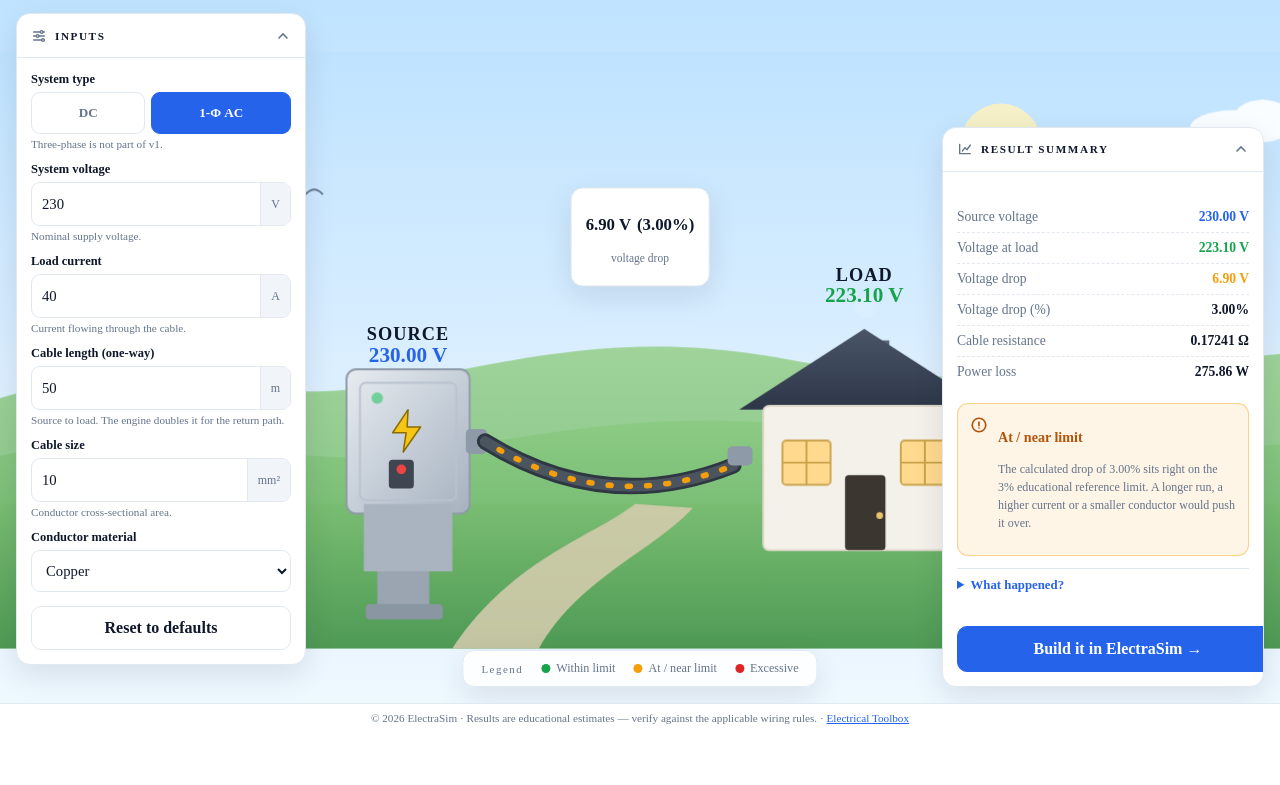
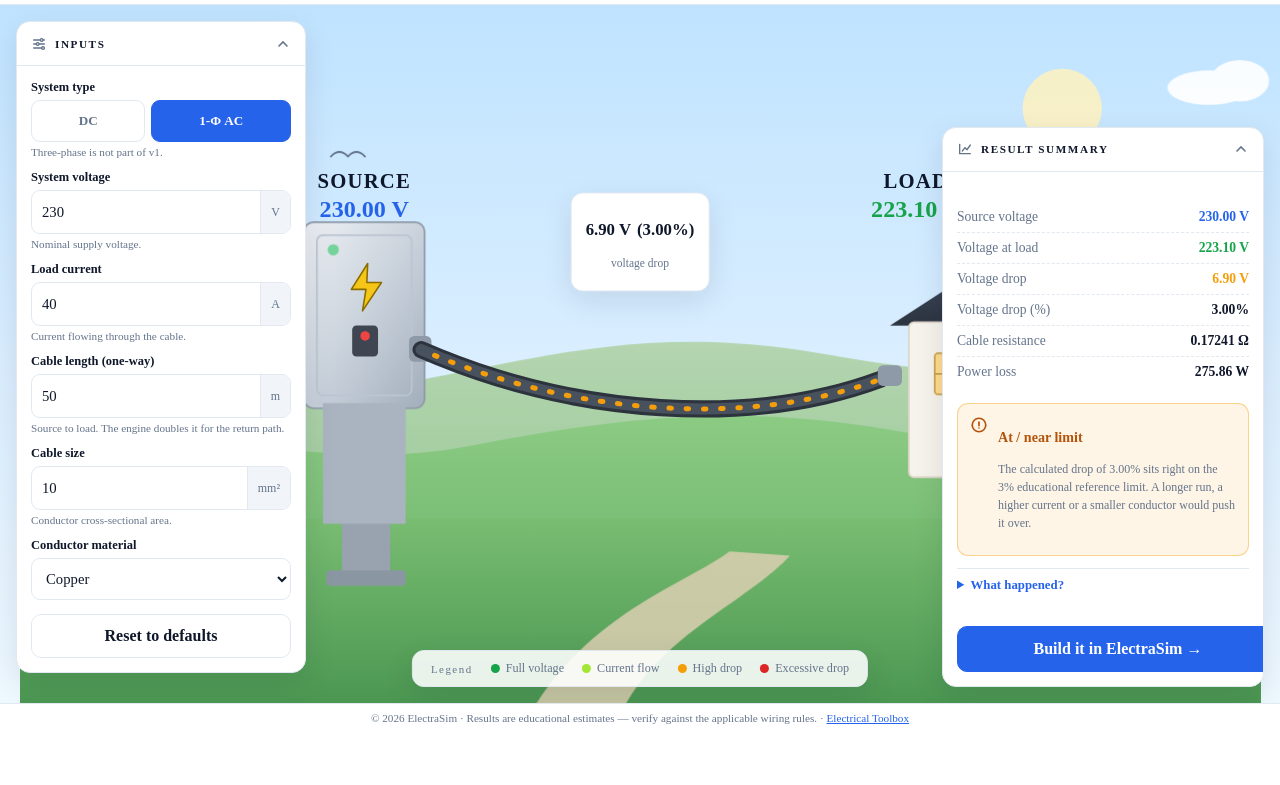
Before and after one commit to cngohar/Electrasim-ai3, an Astro site in the folder astro-site/: page /tools/voltage-drop-calculator in a window 1280 px wide. Shown: the part 68-853 px from the top of the page. Built offline with nearby package versions, Linux system fonts and the light colour scheme; Astro itself is replaced by a stand-in of ours.

Commit message:
fix(toolbox): match the reference scene geometry exactly
The second upload of the reference build kept its identifiers, which exposed
the scene constants the minified copy had hidden:

  const ce = 1440, fi = 810, oi = "M466 400 C 645 478, 850 490, 1000 434"

Adopted verbatim, so the composition is now the designer's rather than my
approximation:
- viewBox 1440x810 (was an invented 1330x620).
- Cable path is the reference bezier, with the source gland at (466,400) and
  the house inlet at (1000,434); the cabinet and house are laid out around
  those two fixed points.
- Severity colours from the reference: good #22c55e, warning #f59e0b,
  excessive #ef4444.
- Legend wording and colours from the reference: Full voltage / Current flow /
  High drop / Excessive drop.
- Header height 72px, matching the reference shell.

One deliberate deviation: the reference centres the LOAD readout at x=1158,
which our floating Result Summary panel covers from x~1104 on a 1440 viewport.
The readout moves to x=1040 so it stays legible; the cable path is untouched.

The readable source also confirmed the reference engine differs from the plan
(rho 0.0172, temperature coefficient, reactance, power factor, 3-phase). The
v2 plan overrides all of that, so the engine is unchanged: rho 0.017241, no
3-phase, no advanced options.

Verification: vitest 871/871, tsc clean, biome clean, build 138 pages.
Tool route 17.4 KB gzip, 0 inline styles, 0 inline scripts.

```diff
--- a/astro-site/src/components/tools/SceneVoltageDrop.astro
+++ b/astro-site/src/components/tools/SceneVoltageDrop.astro
@@ -16,10 +16,11 @@
     </p>
     <p class="drop-callout-sub">voltage drop</p>
   </div>
+
   <svg
     class="scene-svg"
     data-scene
-    viewBox="0 0 1330 620"
+    viewBox="0 0 1440 810"
     preserveAspectRatio="xMidYMid meet"
     role="img"
     aria-labelledby="scene-title scene-desc"
@@ -35,105 +36,93 @@
         <stop offset="100%" stop-color="#eef8ff" />
       </linearGradient>
       <linearGradient id="vdHillFar" x1="0" y1="0" x2="0" y2="1">
-        <stop offset="0%" stop-color="#9fd39a" /><stop offset="100%" stop-color="#7cbf7d" />
+        <stop offset="0%" stop-color="#b4d5b0" /><stop offset="100%" stop-color="#86c184" />
       </linearGradient>
       <linearGradient id="vdHillNear" x1="0" y1="0" x2="0" y2="1">
         <stop offset="0%" stop-color="#8ccb84" /><stop offset="100%" stop-color="#5faa61" />
       </linearGradient>
       <linearGradient id="vdGround" x1="0" y1="0" x2="0" y2="1">
-        <stop offset="0%" stop-color="#79bd72" /><stop offset="100%" stop-color="#4e9a55" />
+        <stop offset="0%" stop-color="#79bd72" /><stop offset="100%" stop-color="#4b9752" />
       </linearGradient>
       <linearGradient id="vdBox" x1="0" y1="0" x2="1" y2="1">
-        <stop offset="0%" stop-color="#e8ecf1" /><stop offset="55%" stop-color="#c3ccd6" />
-        <stop offset="100%" stop-color="#a7b2bf" />
+        <stop offset="0%" stop-color="#eef1f5" /><stop offset="55%" stop-color="#c6cfd9" />
+        <stop offset="100%" stop-color="#a3aebc" />
       </linearGradient>
       <linearGradient id="vdRoof" x1="0" y1="0" x2="0" y2="1">
-        <stop offset="0%" stop-color="#4a5568" /><stop offset="100%" stop-color="#2d3748" />
+        <stop offset="0%" stop-color="#4a5568" /><stop offset="100%" stop-color="#2c3441" />
       </linearGradient>
     </defs>
 
-    <!-- sky + weather -->
-    <rect width="1330" height="620" fill="url(#vdSky)" />
-    <circle class="vd-sun" cx="1040" cy="96" r="42" fill="#fff3bf" opacity=".85" />
+    <rect width="1440" height="810" fill="url(#vdSky)" />
+    <circle class="vd-sun" cx="1210" cy="120" r="46" fill="#fff3bf" opacity=".85" />
     <g class="vd-stars" aria-hidden="true">
-      <circle class="star d1" cx="180" cy="70" r="1.8" fill="#fff" />
-      <circle class="star d2" cx="420" cy="46" r="1.5" fill="#fff" />
-      <circle class="star d3" cx="760" cy="82" r="1.6" fill="#fff" />
+      <circle class="star d1" cx="200" cy="80" r="1.9" fill="#fff" />
+      <circle class="star d2" cx="520" cy="52" r="1.6" fill="#fff" />
+      <circle class="star d3" cx="900" cy="94" r="1.7" fill="#fff" />
     </g>
-    <g fill="#ffffff" opacity=".9" aria-hidden="true">
+    <g fill="#ffffff" opacity=".92" aria-hidden="true">
       <g class="cloud">
-        <ellipse cx="180" cy="110" rx="54" ry="24" /><ellipse cx="220" cy="100" rx="40" ry="28" />
-        <ellipse cx="140" cy="104" rx="34" ry="20" />
+        <ellipse cx="210" cy="132" rx="58" ry="25" /><ellipse cx="254" cy="121" rx="42" ry="30" />
+        <ellipse cx="166" cy="126" rx="36" ry="21" />
       </g>
       <g class="cloud d4">
-        <ellipse cx="620" cy="80" rx="44" ry="19" /><ellipse cx="652" cy="72" rx="32" ry="22" />
+        <ellipse cx="720" cy="96" rx="48" ry="20" /><ellipse cx="756" cy="88" rx="34" ry="24" />
       </g>
     </g>
-    <g class="bird" stroke="#64748b" stroke-width="2" fill="none" stroke-linecap="round" aria-hidden="true">
-      <path d="M300 150c6-6 12-6 18 0M318 150c6-6 12-6 18 0" />
+    <g class="bird" stroke="#64748b" stroke-width="2.2" fill="none" stroke-linecap="round" aria-hidden="true">
+      <path d="M360 178c7-7 14-7 21 0M381 178c7-7 14-7 21 0" />
     </g>
 
-    <!-- hills -->
-    <path d="M0 360c150-46 260 12 400-14s250-58 420-26 260 16 510-6v306H0z" fill="url(#vdHillFar)" />
-    <path d="M0 420c180-40 300 22 460-6s280-46 460-12 220 18 410 6v212H0z" fill="url(#vdHillNear)" />
-    <rect y="470" width="1330" height="150" fill="url(#vdGround)" />
-    <path d="M470 620c60-92 150-118 190-150l60 4c-40 44-120 74-160 146z" fill="#d9cdb0" opacity=".85" />
+    <!-- landscape -->
+    <path d="M0 452c170-52 300 14 460-16s280-66 480-30 290 18 500-8v412H0z" fill="url(#vdHillFar)" />
+    <path d="M0 520c200-44 340 26 520-8s320-52 520-14 260 22 400 8v304H0z" fill="url(#vdHillNear)" />
+    <rect y="596" width="1440" height="214" fill="url(#vdGround)" />
+    <path d="M600 810c70-108 176-140 224-176l70 5c-48 52-142 88-190 171z" fill="#dccfb2" opacity=".85" />
 
-    <!-- distant trees -->
     <g aria-hidden="true">
-      <g class="tree"><ellipse cx="90" cy="404" rx="22" ry="26" fill="#4d9a52" /><rect x="86" y="424" width="7" height="22" fill="#7c5c3a" /></g>
-      <g class="tree d1"><ellipse cx="250" cy="392" rx="18" ry="21" fill="#3f8c48" /><rect x="247" y="408" width="6" height="18" fill="#7c5c3a" /></g>
-      <g class="tree d2"><ellipse cx="980" cy="398" rx="20" ry="23" fill="#458f4c" /><rect x="977" y="416" width="6" height="20" fill="#7c5c3a" /></g>
-      <g class="tree d3"><ellipse cx="1120" cy="386" rx="17" ry="20" fill="#3f8c48" /><rect x="1117" y="402" width="6" height="18" fill="#7c5c3a" /></g>
+      <g class="tree"><ellipse cx="96" cy="500" rx="24" ry="29" fill="#4d9a52" /><rect x="91" y="522" width="8" height="26" fill="#7c5c3a" /></g>
+      <g class="tree d1"><ellipse cx="250" cy="486" rx="19" ry="23" fill="#3f8c48" /><rect x="246" y="504" width="7" height="20" fill="#7c5c3a" /></g>
+      <g class="tree d2"><ellipse cx="1330" cy="492" rx="22" ry="26" fill="#458f4c" /><rect x="1326" y="512" width="7" height="22" fill="#7c5c3a" /></g>
+      <g class="tree d3"><ellipse cx="1408" cy="476" rx="18" ry="21" fill="#3f8c48" /><rect x="1405" y="493" width="6" height="19" fill="#7c5c3a" /></g>
     </g>
 
-    <!-- ── SOURCE: supply cabinet ─────────────────────────────────────── -->
+    <!-- ── SOURCE: supply cabinet. Cable leaves the gland at (466,400). ── -->
     <g data-source>
-      <rect x="392" y="530" width="54" height="56" rx="4" fill="#9aa5b1" />
-      <rect x="380" y="574" width="80" height="16" rx="4" fill="#8b96a3" />
-      <rect x="360" y="330" width="128" height="150" rx="10" fill="url(#vdBox)" stroke="#8f9aa8" stroke-width="2" />
-      <rect x="374" y="344" width="100" height="122" rx="6" fill="none" stroke="#b9c3cf" stroke-width="2" />
-      <rect x="378" y="470" width="92" height="70" fill="#aab4c0" />
-      <circle class="led-blink" data-source-led cx="392" cy="360" r="6" fill="#22c55e" />
-      <path d="M424 372l-16 24h14l-3 20 18-26h-14z" fill="#f5c518" stroke="#8a6d00" stroke-width="1.6" stroke-linejoin="round" />
-      <rect x="404" y="424" width="26" height="30" rx="4" fill="#3f4652" />
-      <circle cx="417" cy="434" r="5" fill="#ef4444" />
-      <text x="424" y="300" text-anchor="middle" class="vd-cap">SOURCE</text>
-      <text x="424" y="322" text-anchor="middle" class="vd-val vd-val-source" data-source-voltage>230 V</text>
-      <rect x="484" y="392" width="22" height="26" rx="5" fill="#8f9aa8" />
+      <rect x="374" y="596" width="56" height="74" rx="4" fill="#98a3af" />
+      <rect x="356" y="656" width="92" height="18" rx="4" fill="#8b96a3" />
+      <rect x="330" y="252" width="140" height="216" rx="11" fill="url(#vdBox)" stroke="#8f9aa8" stroke-width="2" />
+      <rect x="345" y="267" width="110" height="186" rx="7" fill="none" stroke="#bcc6d2" stroke-width="2" />
+      <rect x="352" y="462" width="96" height="140" fill="#aab4c0" />
+      <circle class="led-blink" data-source-led cx="364" cy="284" r="6.5" fill="#22c55e" />
+      <path d="M404 300l-19 30h17l-4 25 22-33h-17z" fill="#f5c518" stroke="#8a6d00" stroke-width="1.8" stroke-linejoin="round" />
+      <rect x="386" y="372" width="30" height="36" rx="5" fill="#3f4652" />
+      <circle cx="401" cy="384" r="5.5" fill="#ef4444" />
+      <rect x="452" y="384" width="26" height="30" rx="6" fill="#8f9aa8" />
+      <text x="400" y="212" text-anchor="middle" class="vd-cap">SOURCE</text>
+      <text x="400" y="246" text-anchor="middle" class="vd-val vd-val-source" data-source-voltage>230.00 V</text>
     </g>
 
-    <!-- ── CABLE ──────────────────────────────────────────────────────── -->
+    <!-- ── CABLE: the reference path, verbatim ────────────────────────── -->
     <g data-cable-group>
-      <path
-        d="M504 405 C 596 462, 682 462, 762 430"
-        fill="none" stroke="#2f3742" stroke-width="17" stroke-linecap="round"
-      />
-      <path
-        d="M504 405 C 596 462, 682 462, 762 430"
-        fill="none" stroke="#4a5560" stroke-width="11" stroke-linecap="round"
-      />
-      <path
-        class="vd-flow" data-cable-flow
-        d="M504 405 C 596 462, 682 462, 762 430"
-        fill="none" stroke="#22c55e" stroke-width="7" stroke-linecap="round"
-      />
+      <path d="M466 400 C 645 478, 850 490, 1000 434" fill="none" stroke="#2c333d" stroke-width="20" stroke-linecap="round" />
+      <path d="M466 400 C 645 478, 850 490, 1000 434" fill="none" stroke="#48525e" stroke-width="13" stroke-linecap="round" />
+      <path class="vd-flow" data-cable-flow d="M466 400 C 645 478, 850 490, 1000 434" fill="none" stroke="#22c55e" stroke-width="8" stroke-linecap="round" />
     </g>
 
-    <!-- ── LOAD: house ────────────────────────────────────────────────── -->
-    <g data-load transform="translate(-96,0)">
-      <rect x="852" y="410" width="26" height="20" rx="5" fill="#8f9aa8" />
-      <g class="smoke" aria-hidden="true"><circle cx="1006" cy="300" r="9" fill="#ffffff" opacity=".5" /></g>
-      <rect x="994" y="300" width="26" height="46" fill="#5b6472" />
-      <path d="M864 372l130-84 130 84z" fill="url(#vdRoof)" />
-      <rect x="889" y="368" width="210" height="150" rx="6" fill="#f4f1ea" stroke="#ddd6ca" stroke-width="2" />
-      <rect x="974" y="440" width="42" height="78" rx="4" fill="#3b3730" />
-      <circle cx="1010" cy="482" r="3.5" fill="#e9c46a" />
-      <rect class="win-flicker" data-window x="909" y="404" width="50" height="46" rx="4" fill="#ffd88a" stroke="#c9a24a" stroke-width="2" />
-      <rect class="win-flicker" data-window x="1032" y="404" width="50" height="46" rx="4" fill="#ffd88a" stroke="#c9a24a" stroke-width="2"  />
-      <path d="M934 404v46M909 427h50M1057 404v46M1032 427h50" stroke="#c9a24a" stroke-width="2" />
-      <text x="994" y="238" text-anchor="middle" class="vd-cap">LOAD</text>
-      <text x="994" y="260" text-anchor="middle" class="vd-val vd-val-load" data-load-voltage>223.10 V</text>
+    <!-- ── LOAD: house, fed at (1000,434) ─────────────────────────────── -->
+    <g data-load>
+      <rect x="996" y="418" width="28" height="24" rx="6" fill="#8f9aa8" />
+      <g class="smoke" aria-hidden="true"><circle cx="1214" cy="290" r="10" fill="#ffffff" opacity=".5" /></g>
+      <rect x="1200" y="290" width="28" height="52" fill="#5b6472" />
+      <path d="M1010 372l148-96 148 96z" fill="url(#vdRoof)" />
+      <rect x="1032" y="368" width="252" height="180" rx="6" fill="#f6f3ec" stroke="#ddd6ca" stroke-width="2" />
+      <rect x="1136" y="452" width="48" height="96" rx="4" fill="#3b3730" />
+      <circle cx="1174" cy="502" r="4" fill="#e9c46a" />
+      <rect class="win-flicker" data-window x="1062" y="404" width="56" height="48" rx="4" fill="#ffd88a" stroke="#c9a24a" stroke-width="2" />
+      <rect class="win-flicker" data-window x="1200" y="404" width="56" height="48" rx="4" fill="#ffd88a" stroke="#c9a24a" stroke-width="2" />
+      <path d="M1090 404v48M1062 428h56M1228 404v48M1200 428h56" stroke="#c9a24a" stroke-width="2" />
+      <text x="1040" y="212" text-anchor="middle" class="vd-cap">LOAD</text>
+      <text x="1040" y="246" text-anchor="middle" class="vd-val vd-val-load" data-load-voltage>223.10 V</text>
     </g>
   </svg>
 </div>
@@ -141,14 +130,14 @@
 <style>
   .vd-cap {
     font-family: var(--font-display);
-    font-size: 19px;
+    font-size: 24px;
     font-weight: 700;
     letter-spacing: 0.06em;
     fill: #0f172a;
   }
   .vd-val {
     font-family: var(--font-mono);
-    font-size: 22px;
+    font-size: 28px;
     font-weight: 700;
   }
   .vd-val-source { fill: #2563eb; }
--- a/astro-site/src/components/tools/VoltageDropTool.astro
+++ b/astro-site/src/components/tools/VoltageDropTool.astro
@@ -123,9 +123,10 @@ const d = DEFAULT_INPUT;
 <!-- ── LEGEND ─────────────────────────────────────────────────────────── -->
 <div class="tool-legend" data-legend>
   <span class="tool-legend-title">Legend</span>
-  <span class="tool-legend-item"><span class="dot dot-good"></span>Within limit</span>
-  <span class="tool-legend-item"><span class="dot dot-warn"></span>At / near limit</span>
-  <span class="tool-legend-item"><span class="dot dot-bad"></span>Excessive</span>
+  <span class="tool-legend-item"><span class="dot dot-full"></span>Full voltage</span>
+  <span class="tool-legend-item"><span class="dot dot-flow"></span>Current flow</span>
+  <span class="tool-legend-item"><span class="dot dot-warn"></span>High drop</span>
+  <span class="tool-legend-item"><span class="dot dot-bad"></span>Excessive drop</span>
 </div>
 
 <script>
--- a/astro-site/src/components/tools/voltage-drop-tool.ts
+++ b/astro-site/src/components/tools/voltage-drop-tool.ts
@@ -21,9 +21,9 @@ import {
 import type { DropStatus, VoltageDropResult } from '../../lib/tools/voltage-drop';
 
 const STATUS_COLOUR: Record<DropStatus, string> = {
-  good: '#16a34a',
+  good: '#22c55e',
   'near-limit': '#f59e0b',
-  excessive: '#dc2626',
+  excessive: '#ef4444',
 };
 
 const STATUS_ICON: Record<DropStatus, string> = {
--- a/astro-site/src/styles/tools/workspace.css
+++ b/astro-site/src/styles/tools/workspace.css
@@ -15,7 +15,7 @@
   --tp-good: #16a34a;
   --tp-warn: #f59e0b;
   --tp-bad: #dc2626;
-  --tp-header-h: 64px;
+  --tp-header-h: 72px;
   --tp-shadow: 0 10px 30px rgba(15, 23, 42, 0.10);
   --tp-radius: 14px;
   height: 100%;
@@ -964,6 +964,8 @@ a.hub-card:hover {
 
 /* Utility classes replacing inline style attributes (strict CSP: no
    `style-src 'unsafe-inline'`, so style="" attributes are blocked). */
+.dot-full { background: #16a34a; }
+.dot-flow { background: #a3e635; }
 .dot-good { background: #16a34a; }
 .dot-warn { background: #f59e0b; }
 .dot-bad  { background: #dc2626; }
```
